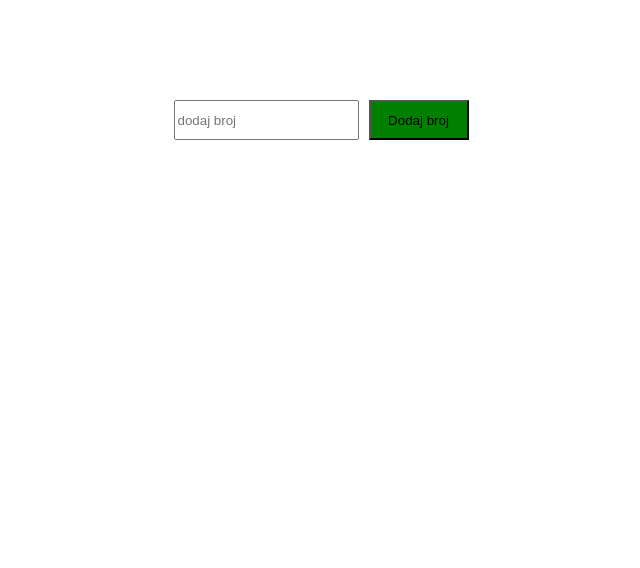
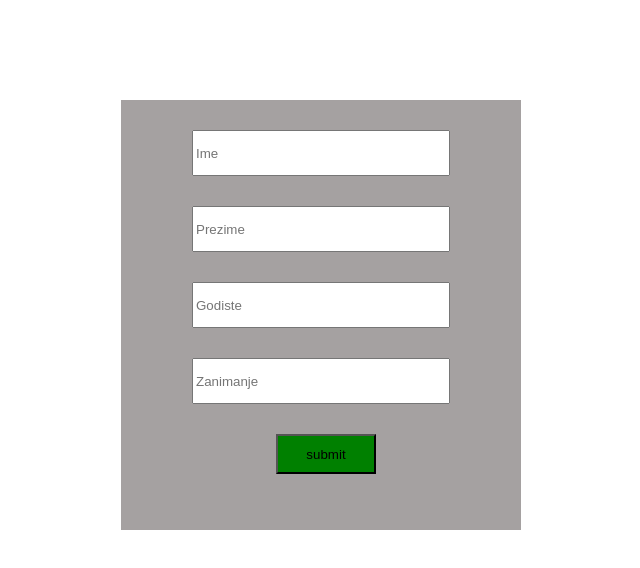
Before and after one commit to aminnicevic04/React-App-NIT, a React (Create React App) app in the folder my-app/: page / in a window 1280 px wide. Shown: the top 568 px of the page, without its empty margins (319-959 px from the left). Built offline with nearby package versions, Linux system fonts and the light colour scheme.

Commit message:
vezbanje

```diff
--- a/my-app/src/App.css
+++ b/my-app/src/App.css
@@ -12,23 +12,20 @@ button{
     background-color: green;
     margin-left: 10px;
 }
-.btns{
-    display: flex;
-    justify-content: center;
-    align-items: center;
-    width: 500px;
-    height: 500px;
-    border: 1px solid black;
-    background-color: white;
-}
 .main{
     display: flex;
     justify-content: center;
     margin-top: 100px;
 }
-.outputs{
-    width: auto;
-    height: 50px;
-    display: block;
-    margin-left: 50px;
+.forma{
+    width: 400px;
+    height: 400px;
+    text-align: center;
+    background-color: rgb(165, 161, 161);
+    padding-top: 30px;
 }
+input{
+    margin-bottom: 30px;
+    width: 250px;
+    height: 40px;
+}
--- a/my-app/src/App.js
+++ b/my-app/src/App.js
@@ -4,247 +4,48 @@ import React, { useState, useTransition } from "react";
 
 //JSX
 function App() {
-  // const odeljenje = [
-  // {
-  //   ime: "Ahmed",
-  //   prezime: "Hasanovic",
-  //   redniBroj: 1,
-  //   vladanje: "odlicno",
-  //   uspeh: "4.5",
-  // },
-  // {
-  //   ime: "Jovan",
-  //   prezime: "Petrovic",
-  //   redniBroj: 2,
-  //   vladanje: "odlicno",
-  //   uspeh: "3.7",
-  // },
-  // {
-  //   ime: "Lejla",
-  //   prezime: "Dizdarevic",
-  //   redniBroj: 3,
-  //   vladanje: "odlicno",
-  //   uspeh: "5.0",
-  // },
-  // {
-  //   ime: "Ana",
-  //   prezime: "Markovic",
-  //   redniBroj: 4,
-  //   vladanje: "vrlodobro",
-  //   uspeh: "3.3",
-  // },
-  // {
-  //   ime: "Amir",
-  //   prezime: "Begovic",
-  //   redniBroj: 5,
-  //   vladanje: "odlicno",
-  //   uspeh: "5.0",
-  // },
-  // {
-  //   ime: "Maja",
-  //   prezime: "Ivanovic",
-  //   redniBroj: 6,
-  //   vladanje: "vrlodobro",
-  //   uspeh: "4.1",
-  // },
-  // {
-  //   ime: "Nikola",
-  //   prezime: "Stojanovic",
-  //   redniBroj: 7,
-  //   vladanje: "dobro",
-  //   uspeh: "3.9",
-  // },
-  // {
-  //   ime: "Stefan",
-  //   prezime: "Stojanovic",
-  //   redniBroj: 8,
-  //   vladanje: "dobro",
-  //   uspeh: "3.2",
-  // },
-  // {
-  //   ime: "Fatima",
-  //   prezime: "Mehic",
-  //   redniBroj: 9,
-  //   vladanje: "odlicno",
-  //   uspeh: "5.0",
-  // },
-  // {
-  //   ime: "Jovana",
-  //   prezime: "Djordjevic",
-  //   redniBroj: 10,
-  //   vladanje: "odlicno",
-  //   uspeh: "4.7",
-  // },
-  // {
-  //   ime: "Haris",
-  //   prezime: "Suljic",
-  //   redniBroj: 11,
-  //   vladanje: "vrlodobro",
-  //   uspeh: "4.3",
-  // },
-  // {
-  //   ime: "Samir",
-  //   prezime: "Avdic",
-  //   redniBroj: 12,
-  //   vladanje: "vrlodobro",
-  //   uspeh: "4.1",
-  // },
-  // {
-  //   ime: "Katarina",
-  //   prezime: "Pavlovic",
-  //   redniBroj: 13,
-  //   vladanje: "odlicno",
-  //   uspeh: "4.9",
-  // },
-  // {
-  //   ime: "Dzevad",
-  //   prezime: "Mujanovic",
-  //   redniBroj: 14,
-  //   vladanje: "dobar",
-  //   uspeh: "3.1",
-  // },
-  // {
-  //   ime: "Ivan Stevanovic",
-  //   prezime: "Simic",
-  //   redniBroj: 15,
-  //   vladanje: "odlicno",
-  //   uspeh: "4.5",
-  // },
-  // {
-  //   ime: "Selma",
-  //   prezime: "Omeragic",
-  //   redniBroj: 16,
-  //   vladanje: "odlicno",
-  //   uspeh: "4.9",
-  // },
-  // {
-  //   ime: "Katarina",
-  //   prezime: "Pavlovic",
-  //   redniBroj: 17,
-  //   vladanje: "vrlodobro",
-  //   uspeh: "4.4",
-  // },
-  // {
-  //   ime: "Marija",
-  //   prezime: "Popovic",
-  //   redniBroj: 18,
-  //   vladanje: "vrlodobro",
-  //   uspeh: "4.1",
-  // },
-  // {
-  //   ime: "Djordje",
-  //   prezime: "Lukic",
-  //   redniBroj: 19,
-  //   vladanje: "vrlodobro",
-  //   uspeh: "3.9",
-  // },
-  // {
-  //   ime: "Lejla",
-  //   prezime: "Ibrahimovic",
-  //   redniBroj: 20,
-  //   vladanje: "vrlodobro",
-  //   uspeh: "4.1",
-  // },
-  // {
-  //   ime: "Adnan",
-  //   prezime: "Durakovic",
-  //   redniBroj: 21,
-  //   vladanje: "odlicno",
-  //   uspeh: "4.5",
-  // },
-  // ];
+  const [ime, setIme] = useState("");
+  const [prezime, setPrezime] = useState("");
+  const [godiste, setGodiste] = useState("");
+  const [zanimanje, setZanimanje] = useState("");
 
-  // let myNumber = 9;
-  // const [mojBroj, setMojBroj] = useState(3);
-  // console.log("promena");
-
-  // const [prviString, setPrviString] = useState("");
-  // const [drugiString, setDrugiString] = useState("");
-  // const [treciString, setTreciString] = useState("");
-  // const [cetvrtiString, setCetvrtiString] = useState("");
-
-  const [inputValue, setInputValue] = useState("");
-  const [djak, setDjak] = useState("Mehmed");
-
-  const [brojevi, setBroj] = useState([1, 2, 3, 4, 5, 6, 7, 8, 9, 0, 10]);
-  const [noviBroj, setNoviBroj] = useState("");
-  console.log(brojevi);
+  const handleSubmit = () => {
+    const objekat = {
+      Ime: ime,
+      Prezime: prezime,
+      Godiste: godiste,
+      Zanimanje: zanimanje,
+    };
+    console.log(objekat);
+  };
 
   return (
-    // <div className="mainDiv">
-    //   {odeljenje.map((el) => {
-    //     return (
-    //       <Card
-    //         ime={el.ime}
-    //         prezime={el.prezime}
-    //         vladanje={el.vladanje}
-    //         uspeh={el.uspeh}
-    //         redniBroj={el.redniBroj}
-    //       />
-    //     );
-    //   })}
-    // </div>
-    // <>
-    //   {" "}
-    //   <button onClick={() => setMojBroj((prev) => prev - 5)}>-5</button>
-    //   <button onClick={() => setMojBroj((prev) => prev - 1)}>-1</button>
-    //   <div className="container">
-    //     {mojBroj}
-    //     <button onClick={() => setMojBroj((prev) => prev + 1)}>+1</button>
-    //     <button onClick={() => setMojBroj((prev) => prev + 5)}>+5</button>
-    //   </div>
-    // </>
-
     <div className="main">
-      {/* <div className="btns">
-        <button
-          onClick={() => setPrviString((prev) => prev + "ovo ")}
-          first
-          click
-        >
-          first click
-        </button>
-        <button onClick={() => setDrugiString((prev) => prev + "je ")}>
-          second click
-        </button>
-        <button onClick={() => setTreciString((prev) => prev + "IT ")}>
-          third click
-        </button>
-        <button onClick={() => setCetvrtiString((prev) => prev + "kamp")}>
-          {" "}
-          fourth click
-        </button>
+      <div className="forma">
+        <input
+          placeholder="Ime"
+          value={ime}
+          onChange={(e) => setIme(e.target.value)}
+        ></input>
+        <input
+          placeholder="Prezime"
+          value={prezime}
+          onChange={(e) => setPrezime(e.target.value)}
+        ></input>
+        <input
+          placeholder="Godiste"
+          value={godiste}
+          onChange={(e) => setGodiste(e.target.value)}
+        ></input>
+        <input
+          placeholder="Zanimanje"
+          value={zanimanje}
+          onChange={(e) => setZanimanje(e.target.value)}
+        ></input>
+        <div className="btn">
+          <button onClick={handleSubmit}>submit</button>
+        </div>
       </div>
-      <div className="outputs">
-        <div className="first">{prviString}</div>
-        <div className="second">{drugiString}</div>
-        <div className="third">{treciString}</div>
-        <div className="fourth">{cetvrtiString}</div>
-      </div> */}
-      {/* <input
-        type="text"
-        value={djak}
-        onChange={(e) => setDjak(e.target.value)}
-      ></input>\q
-      <button onClick={() => alert(`cao ${djak}`)}>Hello</button> */}
-      {/* <input
-        placeholder="dodaj broj"
-        value={noviBroj}
-        onChange={(e) => setNoviBroj(e.target.value)}
-      ></input> */}
-      <input
-        placeholder="dodaj broj"
-        value={noviBroj}
-        onChange={(e) => setNoviBroj(e.target.value)}
-      ></input>
-      <button
-        onClick={() => {
-          setBroj((prev) => [...prev, noviBroj]);
-          setNoviBroj();
-        }}
-      >
-        Dodaj broj
-      </button>
     </div>
   );
 }
```
Also changed, not shown: my-app/src/components/casovi/cas2.js (added, +63 -0 lines), my-app/src/components/casovi/cas4.js (added, +123 -0 lines), my-app/src/components/casovi/cas3.js (added).
